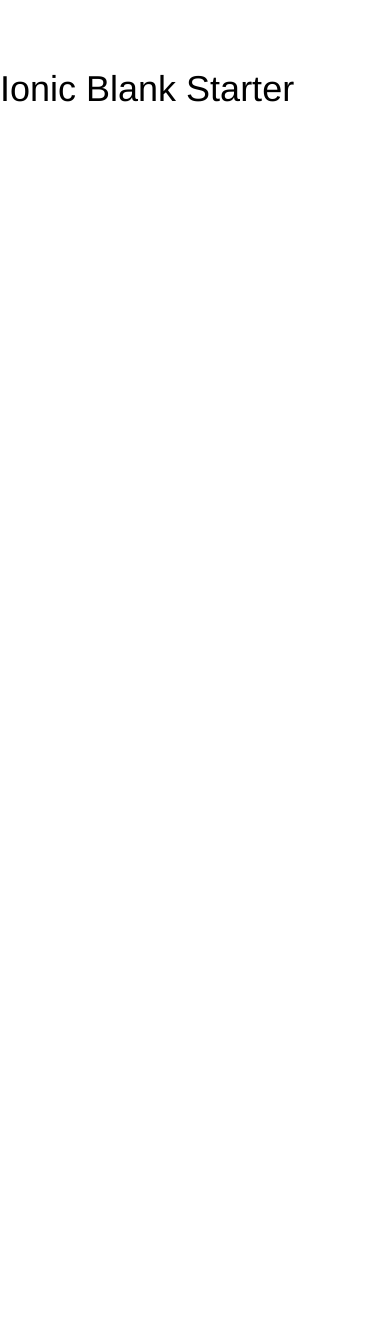
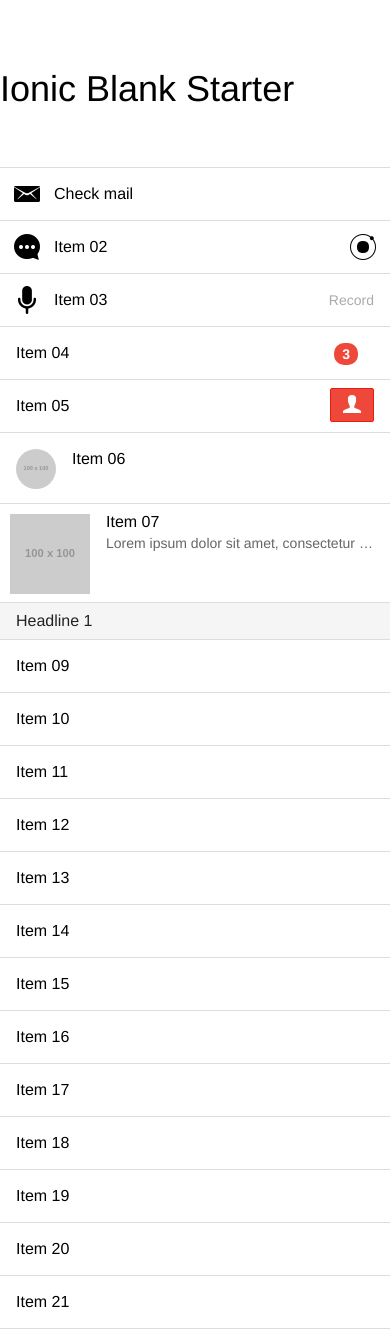
Before and after one commit to planetoftheweb/angularMobile, a website: page www/index.html in a window 390 px wide. Shown: the top 1332 px of the page. Before the commit the page ends 844 px from the top, so only its background shows below. Drawn offline with Linux system fonts and the light colour scheme; some packages are replaced by stand-ins of ours; files that its build step writes are made by us from their sources; placeholder pictures from the web are drawn by us; files whose address does not match are found by name.

Commit message:
02_05 lists

```diff
--- a/www/index.html
+++ b/www/index.html
@@ -37,6 +37,73 @@
     <ion-tab icon="ion-calendar" title="Calendar"></ion-tab>
   </ion-tabs>
 
+
+  <ion-content>
+
+    <div class="list">
+      <a href="#" class="item item-icon-left">
+        <i class="icon ion-email"></i>
+        Check mail
+      </a>
+      <a href="#" class="item item-icon-left item-icon-right">
+        <i class="icon ion-chatbubble-working"></i>
+        Item 02
+        <i class="icon ion-ionic"></i>
+      </a>
+      <a href="#" class="item item-icon-left">
+        <i class="icon ion-mic-a"></i>
+        Item 03
+        <span class="item-note">
+          Record
+        </span>
+      </a>
+      <a href="#" class="item">
+        Item 04
+        <span class="badge badge-assertive">3</span>
+      </a>
+      <a href="#" class="item item-button-right">
+        Item 05
+        <button class="button button-assertive">
+          <i class="icon ion-person"></i>
+        </button>
+      </a>
+      <a href="#" class="item item-avatar">
+        <img src="http://placehold.it/100x100" alt="Avatar">
+        Item 06
+      </a>
+      <a href="#" class="item item-thumbnail-left">
+        <img src="http://placehold.it/100x100" alt="Avatar">
+        <h2>Item 07</h2>
+        <p>Lorem ipsum dolor sit amet, consectetur adipisicing elit. Tempore necessitatibus, facilis nihil illo eligendi ipsum blanditiis repellat eveniet obcaecati at. Esse est porro, odit, maiores dolorum provident earum error omnis.</p>
+      </a>
+      <div class="item item-divider">Headline 1</div>
+      <a href="#" class="item">Item 09</a>
+      <a href="#" class="item">Item 10</a>
+      <a href="#" class="item">Item 11</a>
+      <a href="#" class="item">Item 12</a>
+      <a href="#" class="item">Item 13</a>
+      <a href="#" class="item">Item 14</a>
+      <a href="#" class="item">Item 15</a>
+      <a href="#" class="item">Item 16</a>
+      <a href="#" class="item">Item 17</a>
+      <a href="#" class="item">Item 18</a>
+      <a href="#" class="item">Item 19</a>
+      <a href="#" class="item">Item 20</a>
+      <a href="#" class="item">Item 21</a>
+      <a href="#" class="item">Item 22</a>
+      <a href="#" class="item">Item 23</a>
+      <a href="#" class="item">Item 24</a>
+      <a href="#" class="item">Item 25</a>
+      <a href="#" class="item">Item 26</a>
+      <a href="#" class="item">Item 27</a>
+      <a href="#" class="item">Item 28</a>
+      <a href="#" class="item">Item 29</a>
+      <a href="#" class="item">Item 30</a>
+    </div>
+
+  </ion-content>
+
+
     </ion-pane>
   </body>
 </html>
```
